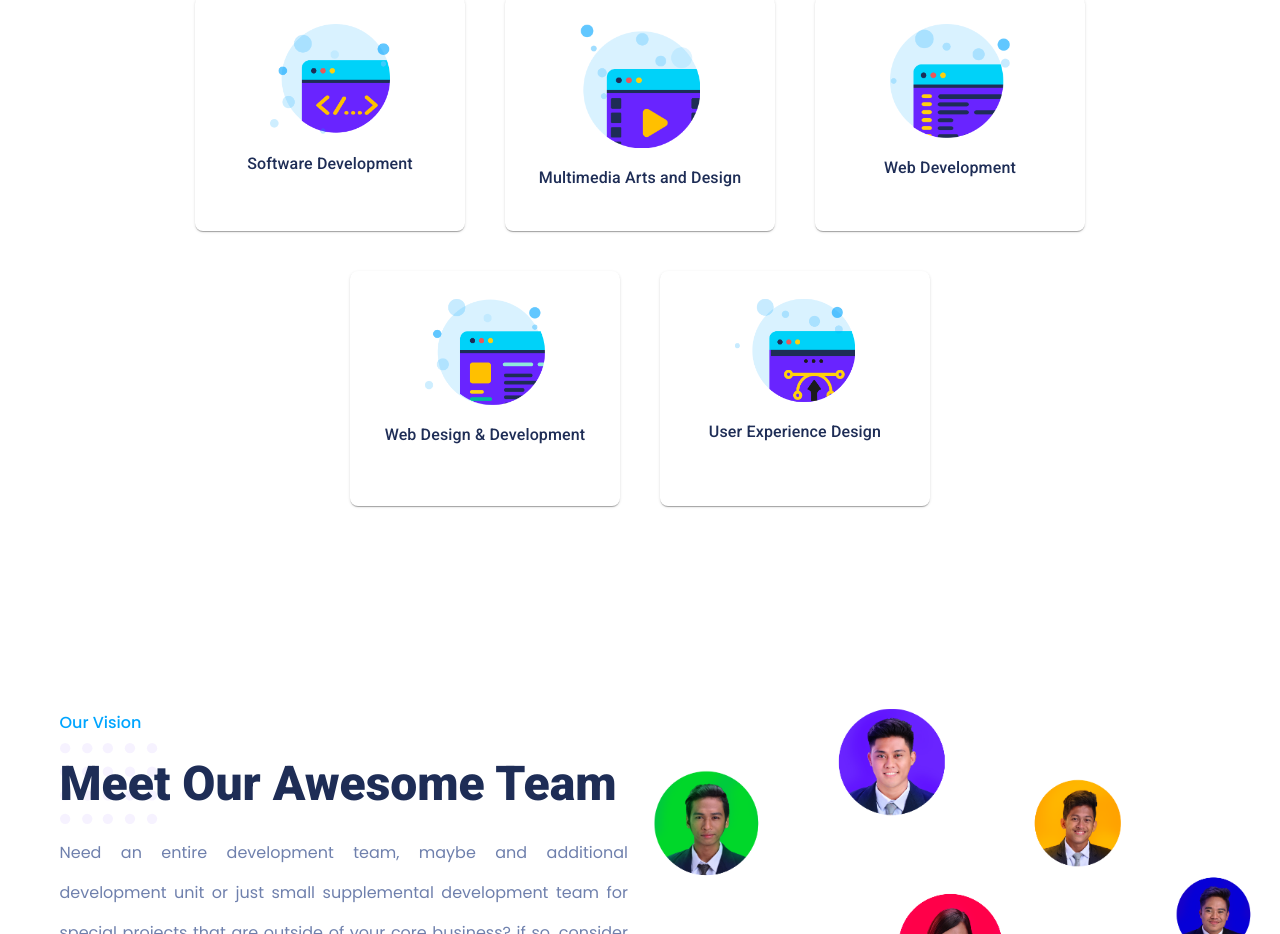
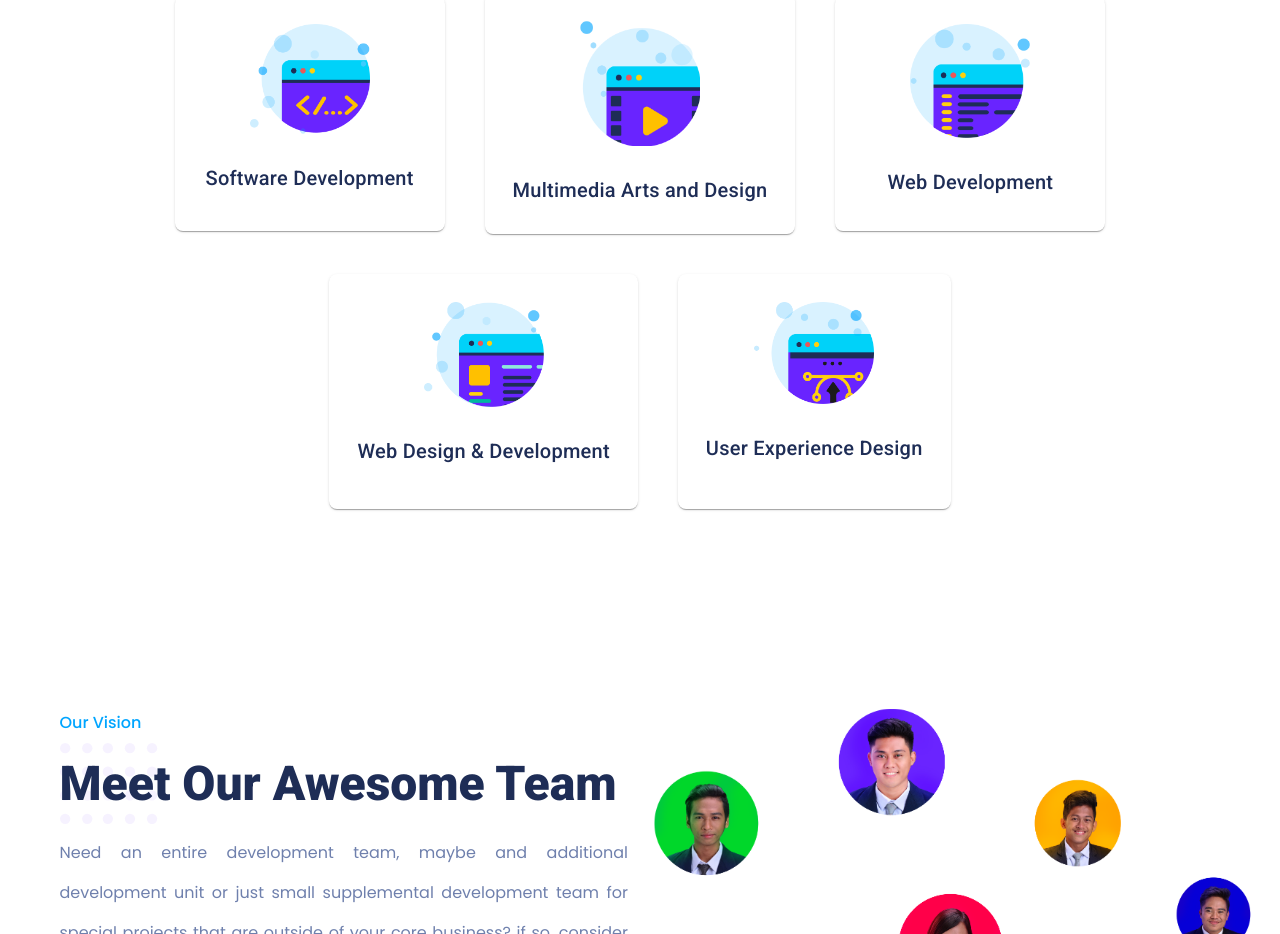
Before and after one commit to Osomware/osomware-official-website, a Vue app: page / in a window 1280 px wide. Shown: the part 3480-4414 px from the top of the page. Built offline with nearby package versions, Linux system fonts and the light colour scheme.

Commit message:
Changed text size

```diff
--- a/src/components/sections/OurServicesSection.vue
+++ b/src/components/sections/OurServicesSection.vue
@@ -19,7 +19,7 @@
                     <div class="d-flex justify-center align-center mt-4">
                       <v-img :src="getImage(value)" max-width="120"/>
                     </div>
-                    <v-card-text class="font-weight-medium darkblue--text subtitle-1">
+                    <v-card-text class="font-weight-medium darkblue--text title mt-3">
                       {{ value.text }}
                     </v-card-text>
                   </v-container>
```
